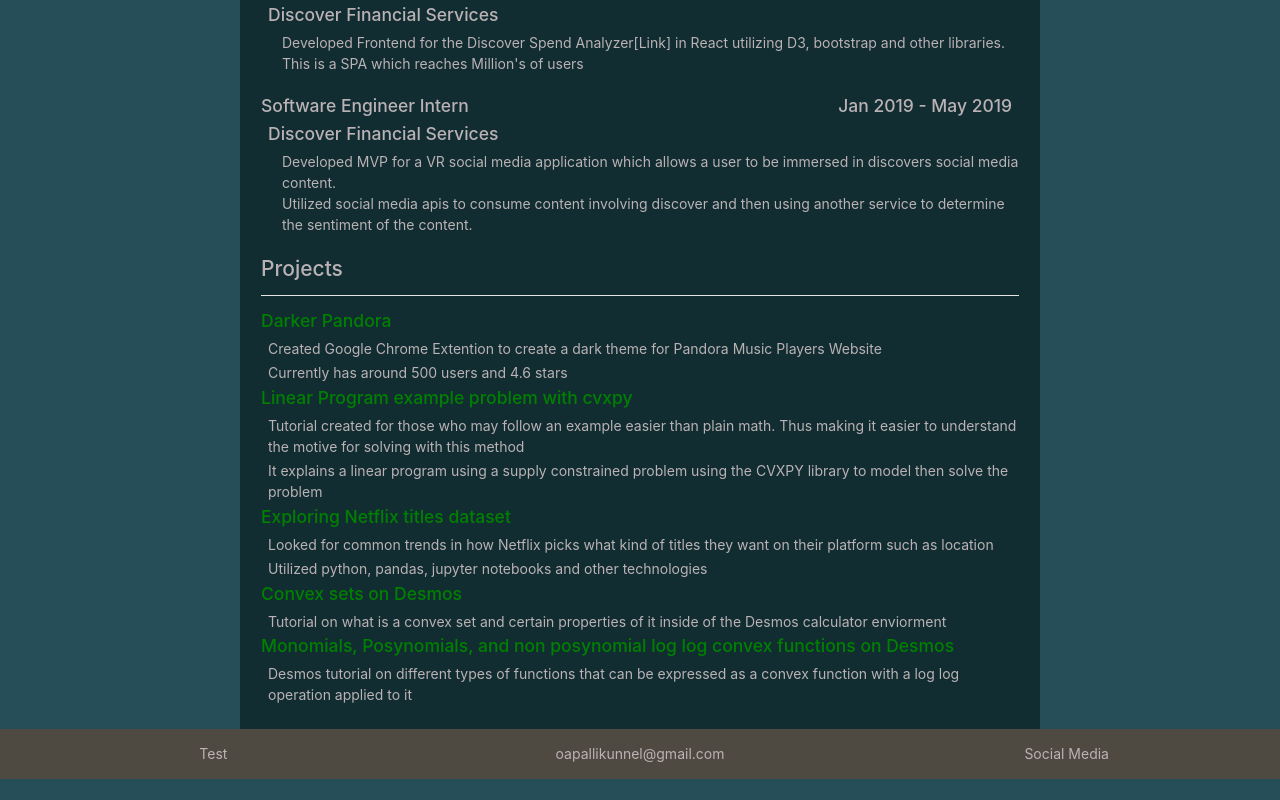
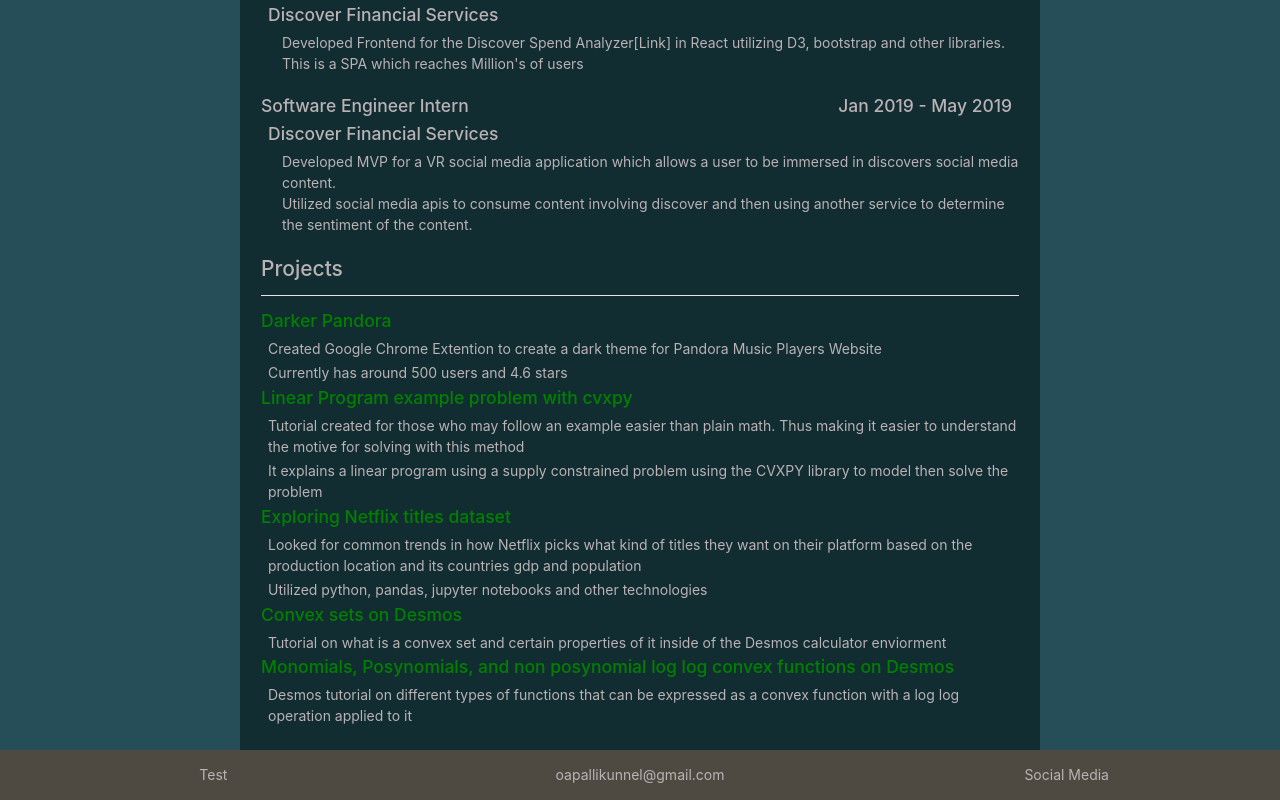
Before and after one commit to kevkevinpal/kevins-website, a React (Create React App) app: page / in a window 1280 px wide. Shown: the part 680-1480 px from the top of the page. Before the commit the page ends 1459 px from the top, so only its background shows below. Built offline with nearby package versions, Linux system fonts and the light colour scheme.

Commit message:
added more detail to the netfix titles constants

```diff
--- a/src/Components/Projects/projectConstants.js
+++ b/src/Components/Projects/projectConstants.js
@@ -22,7 +22,7 @@
     link:
       'https://nbviewer.jupyter.org/github/kevkevinpal/NetflixTitlesNotebook/blob/master/NetflixMoviesAndTVShows.ipynb',
     description: [
-      'Looked for common trends in how Netflix picks what kind of titles they want on their platform such as location',
+      'Looked for common trends in how Netflix picks what kind of titles they want on their platform based on the production location and its countries gdp and population',
       'Utilized python, pandas, jupyter notebooks and other technologies',
     ],
   },
```
